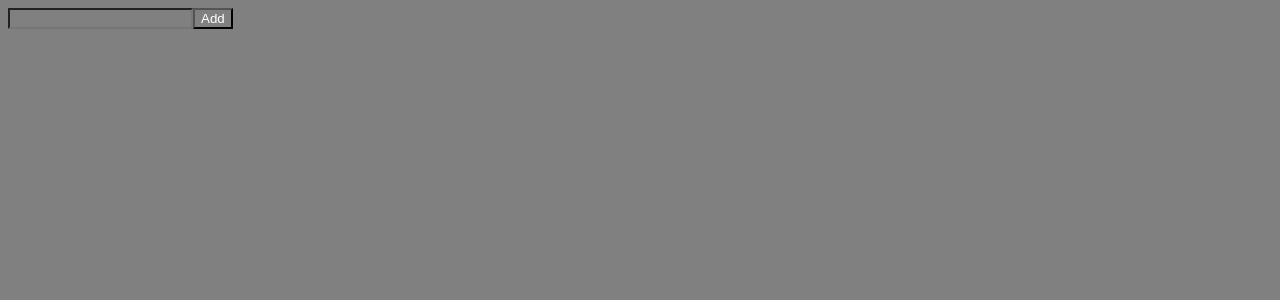
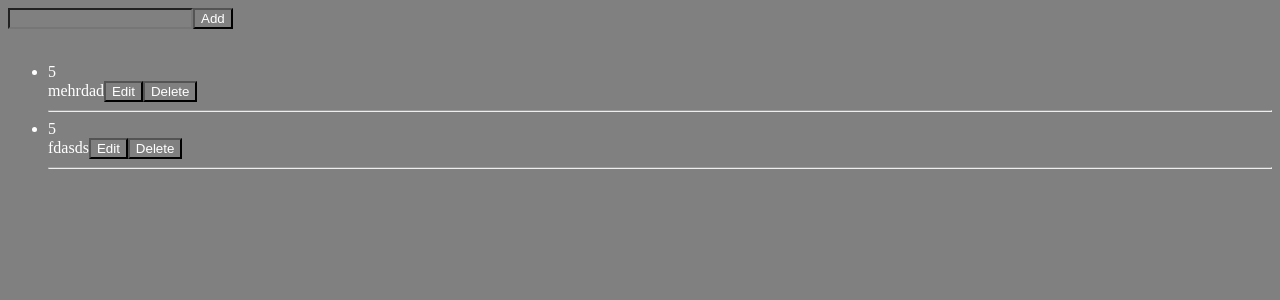
Before and after one commit to Mehrdad-mousavi96/investment_calculator, a React (Create React App) app: page / in a window 1280 px wide. Shown: the top 300 px of the page. Built offline with nearby package versions, Linux system fonts and the light colour scheme; data requests are answered from the project's data file.

Commit message:
in this commit we only define and use the hook useContext and createContext to show how it works

```diff
--- a/src/App.jsx
+++ b/src/App.jsx
@@ -1,6 +1,5 @@
 import App_ from "./stephen/booking/App_"
 import './index.css'
-
 
 const App = () => {
 
--- a/src/stephen/booking/App_.jsx
+++ b/src/stephen/booking/App_.jsx
@@ -1,4 +1,4 @@
-import { useEffect, useState } from "react";
+import { useContext, useEffect, useState } from "react";
 import BookList from "./components/BookList";
 import CreateBook from "./components/CreateBook";
 import axios from "axios";
--- a/src/stephen/booking/components/BookList.jsx
+++ b/src/stephen/booking/components/BookList.jsx
@@ -1,10 +1,17 @@
+import { useContext } from "react";
 import BookShow from "./BookShow";
+import BooksContext from "../context/books";
 
 const BookList = ({ books, onDelete, onEdit }) => {
+
+  const num = useContext(BooksContext)
+  console.log(num)
+
   return (
     <ul>
       {books.map((book) => (
         <li key={book.id}>
+          {num}
           <BookShow book={book} onDelete={onDelete} onEdit={onEdit} />
           <hr />
         </li>
--- /dev/null
+++ b/src/stephen/booking/context/books.js
@@ -0,0 +1,5 @@
+import { createContext } from "react";
+
+const BooksContext = createContext()
+
+export default BooksContext
--- a/src/stephen/booking/data/db.json
+++ b/src/stephen/booking/data/db.json
@@ -1,3 +1,12 @@
 {
-  "books": []
+  "books": [
+    {
+      "id": "f34a",
+      "title": "mehrdad"
+    },
+    {
+      "id": "2079",
+      "title": "fdasds"
+    }
+  ]
 }
```
Also changed, not shown: src/index.js (+2 -11 lines), 1 other file (tests, documents, lock files or other folders).
